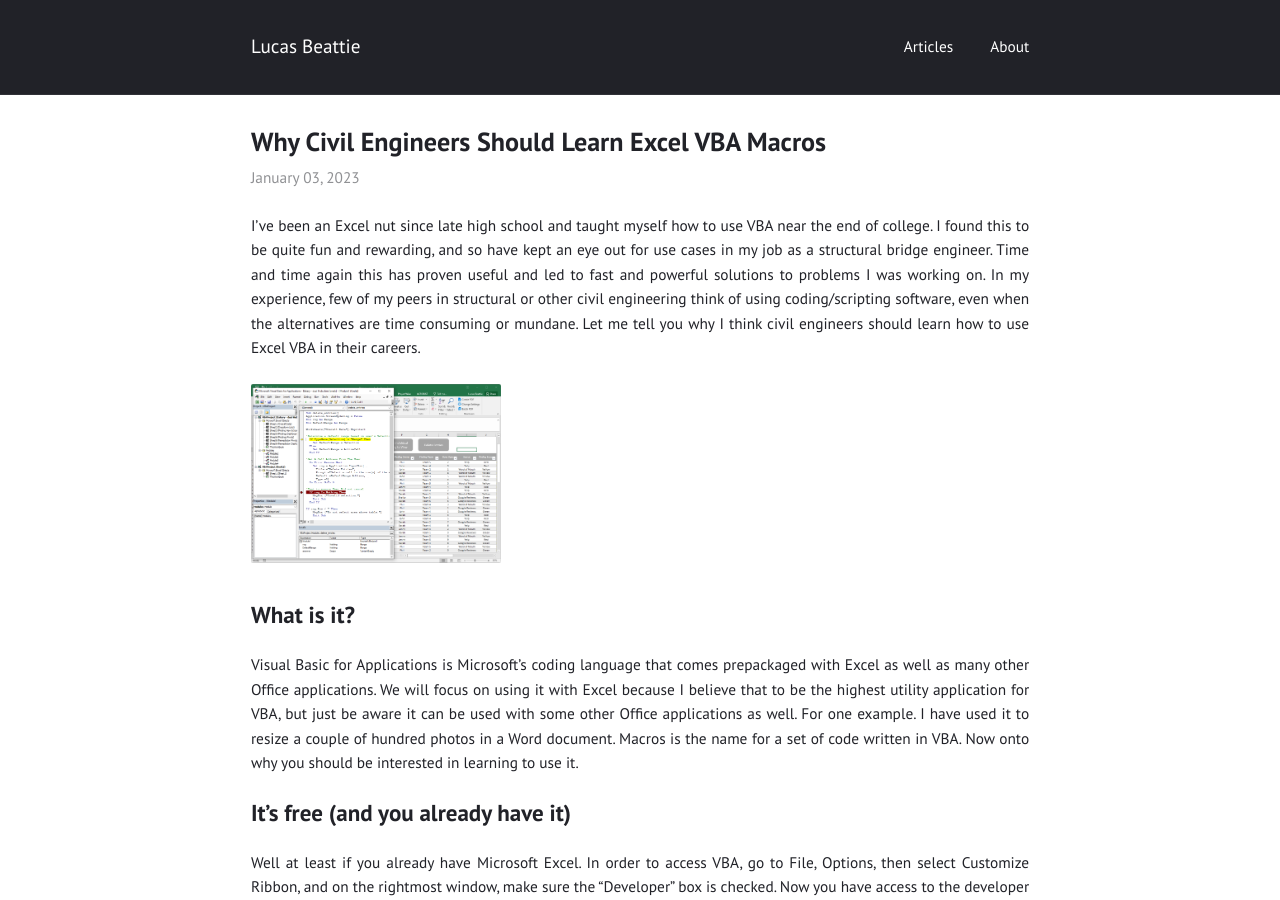
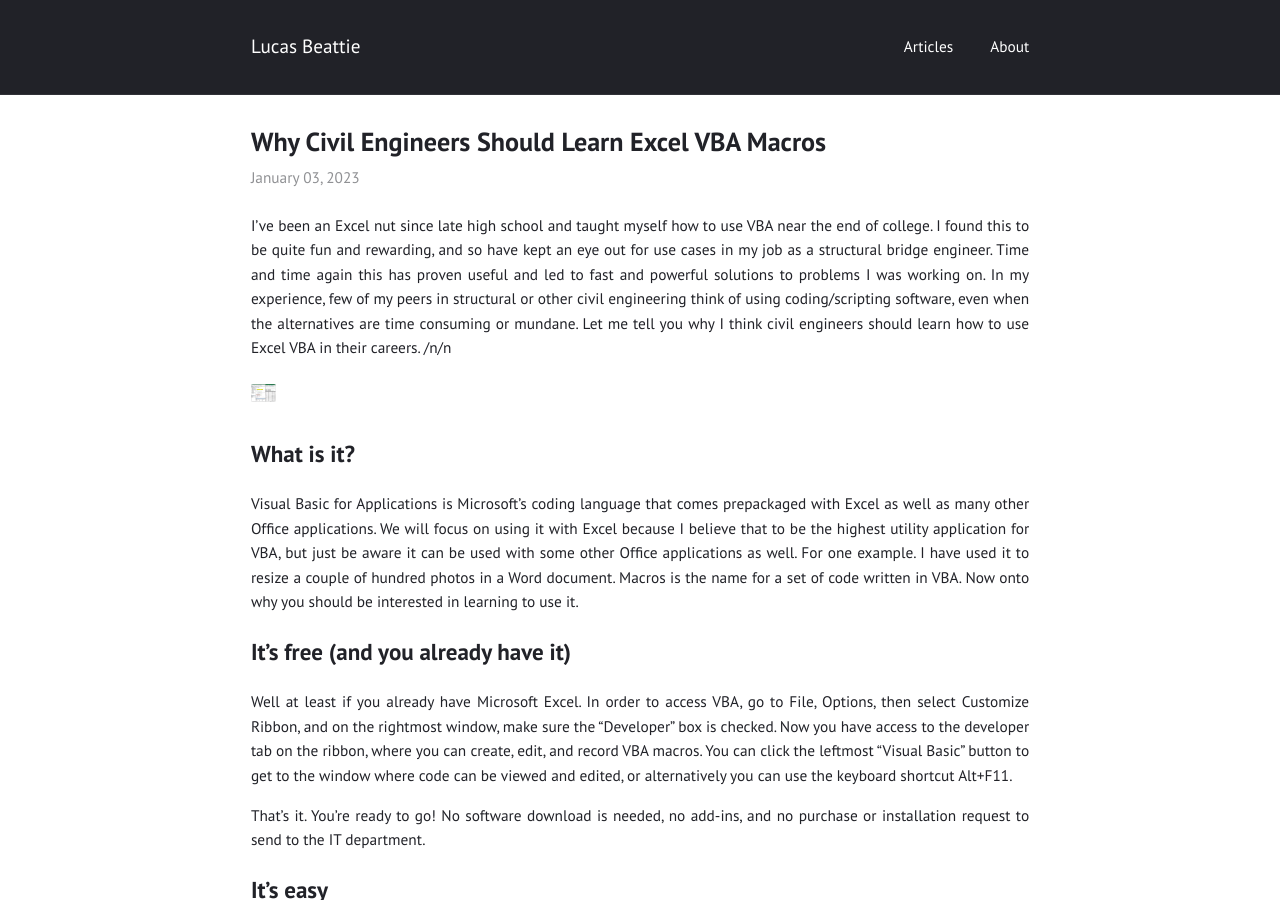
Before and after one commit to labeattie/lucasbeattiedotcom, a Jekyll site: the page built from _posts/2023-01-03-why-civil-engineers-vba.md, in a window 1280 px wide and 900 px high. Built offline with Jekyll 4.4.1, drawn with Linux system fonts in a browser that asks for light colours.

```diff
--- a/_posts/2023-01-03-why-civil-engineers-vba.md
+++ b/_posts/2023-01-03-why-civil-engineers-vba.md
@@ -5,9 +5,9 @@ categories: media
 ---
 
 I've been an Excel nut since late high school and taught myself how to use VBA near the end of college. I found this to be quite fun and rewarding, and so have kept an eye out for use cases in my job as a structural bridge engineer. Time and time again this has proven useful and led to fast and powerful solutions to problems I was working on. In my experience, few of my peers in structural or other civil engineering think of using coding/scripting software, even when the alternatives are time consuming or mundane. Let me tell you why I think civil engineers should learn how to use Excel VBA in their careers.
+/n/n
 
-
-![VBA](/assets/vba generic.png){: width="250" }
+![VBA](/assets/vba generic.png){: width="25" }
 
 ## What is it?
 
```
